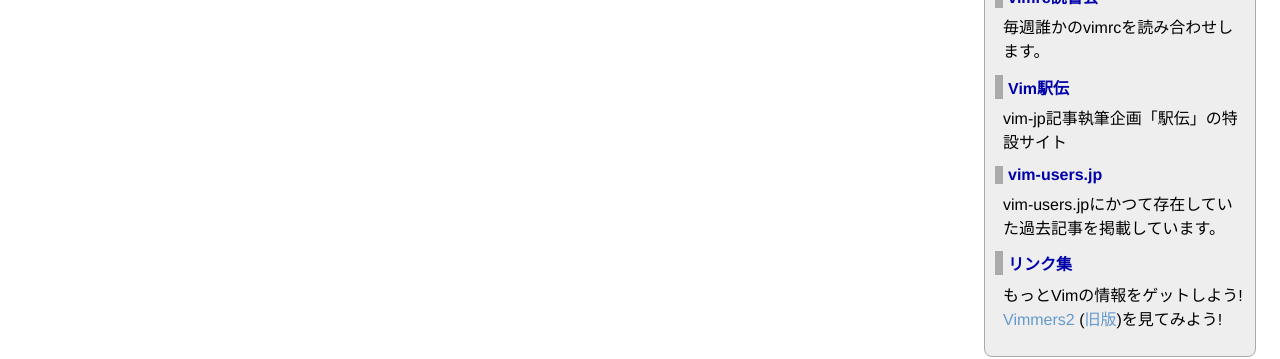
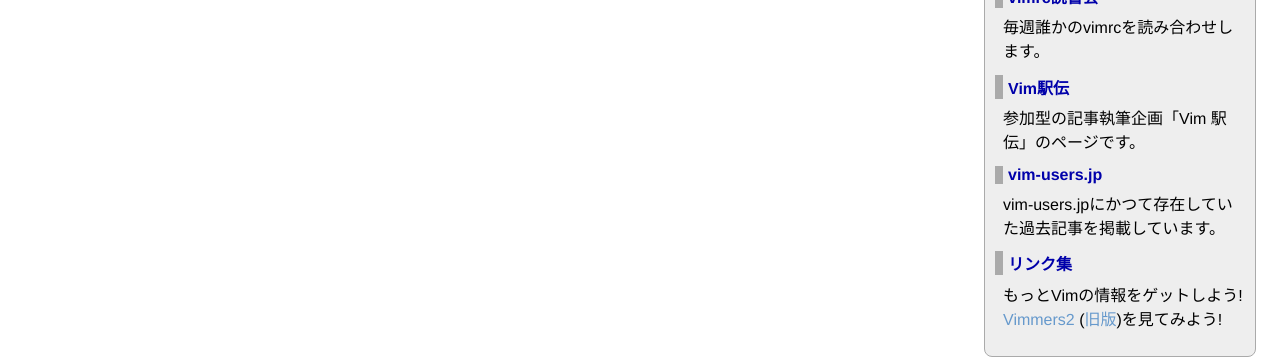
Before and after one commit to vim-jp/vim-jp.github.io, a Jekyll site: the page built from 403.html, in a window 1280 px wide. Shown: the part 736-1095 px from the top of the page. Built offline with Jekyll 4.4.1, drawn with Linux system fonts in a browser that asks for light colours; nearby versions of some CDN libraries; comment, search, counter and statistics services are not loaded.

Commit message:
Update _layouts/default.html
Co-authored-by: thinca <thinca@gmail.com>

```diff
--- a/_layouts/default.html
+++ b/_layouts/default.html
@@ -99,7 +99,7 @@
 					<dt><a href="//vim-jp.org/reading-vimrc">vimrc読書会</a></dt>
 					<dd>毎週誰かのvimrcを読み合わせします。</dd>
 					<dt><a href="//vim-jp.org/ekiden">Vim駅伝</a></dt>
-					<dd>vim-jp記事執筆企画「駅伝」の特設サイト</dd>
+					<dd>参加型の記事執筆企画「Vim 駅伝」のページです。</dd>
 					<dt><a href="//vim-jp.org/vim-users-jp">vim-users.jp</a></dt>
 					<dd>vim-users.jpにかつて存在していた過去記事を掲載しています。</dd>
 					<dt><a href="/links.html">リンク集</a></dt>
```
